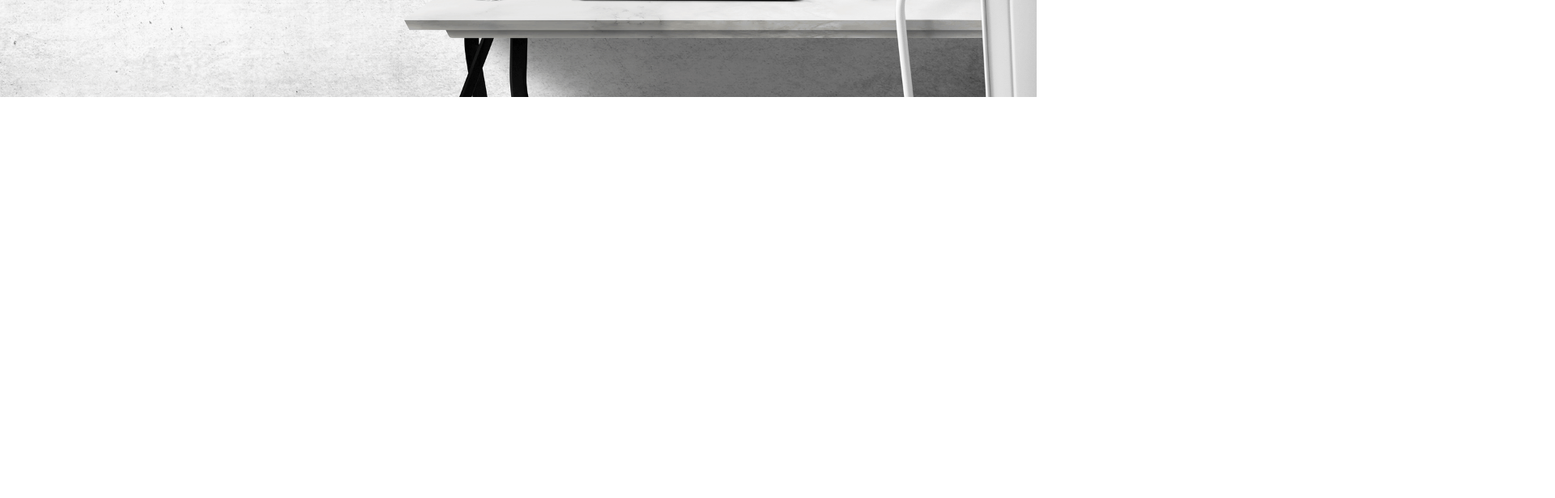
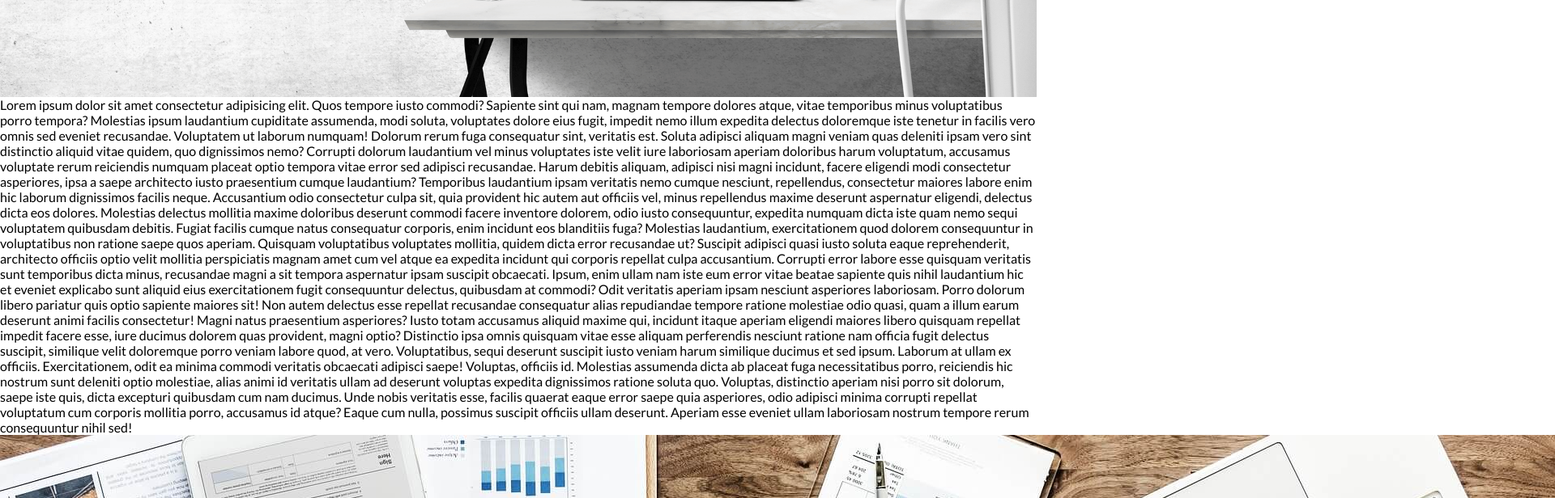
Before and after one commit to maciejsss/navigator-landing-page, a plain HTML site: page index.html in a window 1280 px wide. Shown: the part 680-1296 px from the top of the page at 81% size, 1920 px wide, since content can reach past the window. Drawn offline with nearby package versions, Linux system fonts and the light colour scheme.

Commit message:
change style.css add img-desk.jpg

```diff
--- a/index.html
+++ b/index.html
@@ -30,7 +30,51 @@
             </div>
         </nav>
     </section>
-    <section class="about"></section>
+    <section class="about">
+        <div class="about-text">
+            <p>Lorem ipsum dolor sit amet consectetur adipisicing elit. Quos tempore iusto commodi? Sapiente sint qui
+                nam, magnam tempore dolores atque, vitae temporibus minus voluptatibus porro tempora? Molestias ipsum
+                laudantium cupiditate assumenda, modi soluta, voluptates dolore eius fugit, impedit nemo illum expedita
+                delectus doloremque iste tenetur in facilis vero omnis sed eveniet recusandae. Voluptatem ut laborum
+                numquam! Dolorum rerum fuga consequatur sint, veritatis est. Soluta adipisci aliquam magni veniam quas
+                deleniti ipsam vero sint distinctio aliquid vitae quidem, quo dignissimos nemo? Corrupti dolorum
+                laudantium vel minus voluptates iste velit iure laboriosam aperiam doloribus harum voluptatum, accusamus
+                voluptate rerum reiciendis numquam placeat optio tempora vitae error sed adipisci recusandae. Harum
+                debitis aliquam, adipisci nisi magni incidunt, facere eligendi modi consectetur asperiores, ipsa a saepe
+                architecto iusto praesentium cumque laudantium? Temporibus laudantium ipsam veritatis nemo cumque
+                nesciunt, repellendus, consectetur maiores labore enim hic laborum dignissimos facilis neque.
+                Accusantium odio consectetur culpa sit, quia provident hic autem aut officiis vel, minus repellendus
+                maxime deserunt aspernatur eligendi, delectus dicta eos dolores. Molestias delectus mollitia maxime
+                doloribus deserunt commodi facere inventore dolorem, odio iusto consequuntur, expedita numquam dicta
+                iste quam nemo sequi voluptatem quibusdam debitis. Fugiat facilis cumque natus consequatur corporis,
+                enim incidunt eos blanditiis fuga? Molestias laudantium, exercitationem quod dolorem consequuntur in
+                voluptatibus non ratione saepe quos aperiam. Quisquam voluptatibus voluptates mollitia, quidem dicta
+                error recusandae ut? Suscipit adipisci quasi iusto soluta eaque reprehenderit, architecto officiis optio
+                velit mollitia perspiciatis magnam amet cum vel atque ea expedita incidunt qui corporis repellat culpa
+                accusantium. Corrupti error labore esse quisquam veritatis sunt temporibus dicta minus, recusandae magni
+                a sit tempora aspernatur ipsam suscipit obcaecati. Ipsum, enim ullam nam iste eum error vitae beatae
+                sapiente quis nihil laudantium hic et eveniet explicabo sunt aliquid eius exercitationem fugit
+                consequuntur delectus, quibusdam at commodi? Odit veritatis aperiam ipsam nesciunt asperiores
+                laboriosam. Porro dolorum libero pariatur quis optio sapiente maiores sit! Non autem delectus esse
+                repellat recusandae consequatur alias repudiandae tempore ratione molestiae odio quasi, quam a illum
+                earum deserunt animi facilis consectetur! Magni natus praesentium asperiores? Iusto totam accusamus
+                aliquid maxime qui, incidunt itaque aperiam eligendi maiores libero quisquam repellat impedit facere
+                esse, iure ducimus dolorem quas provident, magni optio? Distinctio ipsa omnis quisquam vitae esse
+                aliquam perferendis nesciunt ratione nam officia fugit delectus suscipit, similique velit doloremque
+                porro veniam labore quod, at vero. Voluptatibus, sequi deserunt suscipit iusto veniam harum similique
+                ducimus et sed ipsum. Laborum at ullam ex officiis. Exercitationem, odit ea minima commodi veritatis
+                obcaecati adipisci saepe! Voluptas, officiis id. Molestias assumenda dicta ab placeat fuga
+                necessitatibus porro, reiciendis hic nostrum sunt deleniti optio molestiae, alias animi id veritatis
+                ullam ad deserunt voluptas expedita dignissimos ratione soluta quo. Voluptas, distinctio aperiam nisi
+                porro sit dolorum, saepe iste quis, dicta excepturi quibusdam cum nam ducimus. Unde nobis veritatis
+                esse, facilis quaerat eaque error saepe quia asperiores, odio adipisci minima corrupti repellat
+                voluptatum cum corporis mollitia porro, accusamus id atque? Eaque cum nulla, possimus suscipit officiis
+                ullam deserunt. Aperiam esse eveniet ullam laboriosam nostrum tempore rerum consequuntur nihil sed!</p>
+        </div>
+        <figure class="about-img">
+            <img src="img/img-desk.jpg" alt="img-desk">
+        </figure>
+    </section>
     <script src="js/wow.min.js"></script>
     <script>
         var wow = new WOW(
--- a/scss/_header.scss
+++ b/scss/_header.scss
@@ -98,6 +98,7 @@ section.header {
                     display: block;
                     padding: 10px 10px;
                     text-decoration: none;
+                    text-transform: uppercase;
                     color: #535353;
                     position: relative;
                     overflow: hidden;
```
Also changed, not shown: css/style.css, img/img-desk.jpg (added), 1 other file.
